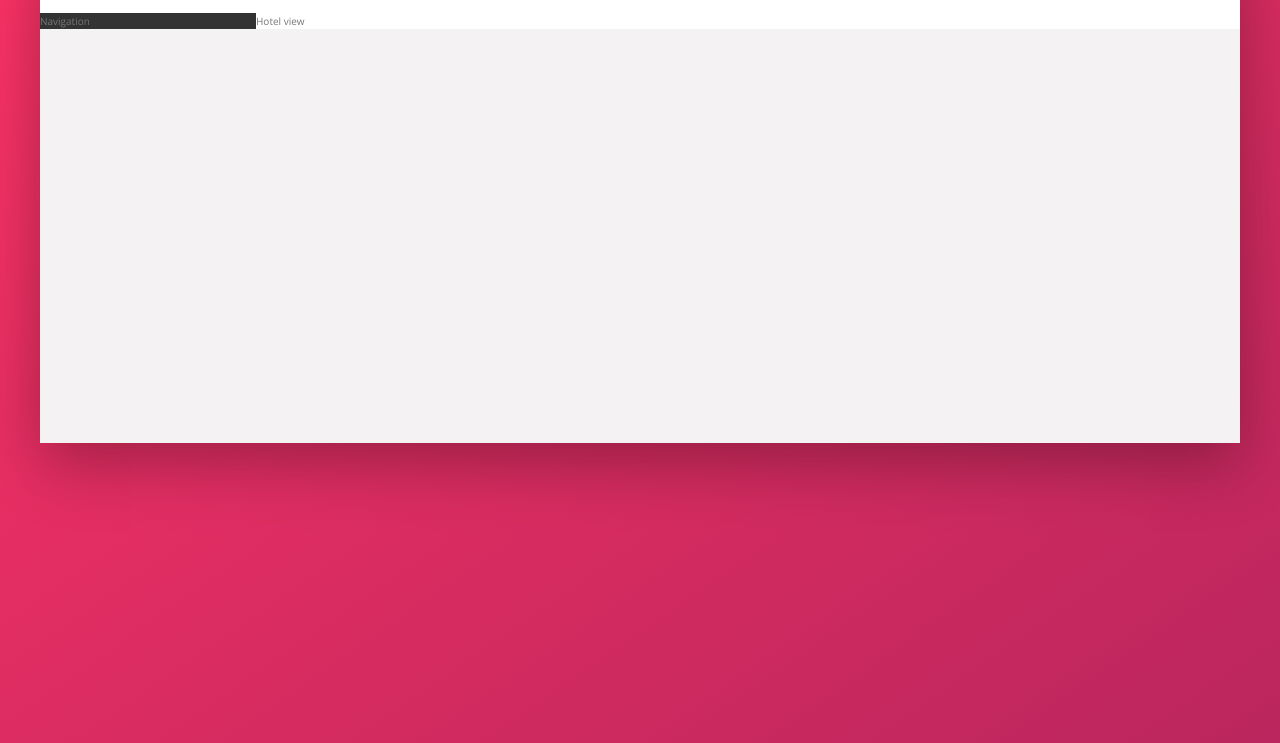
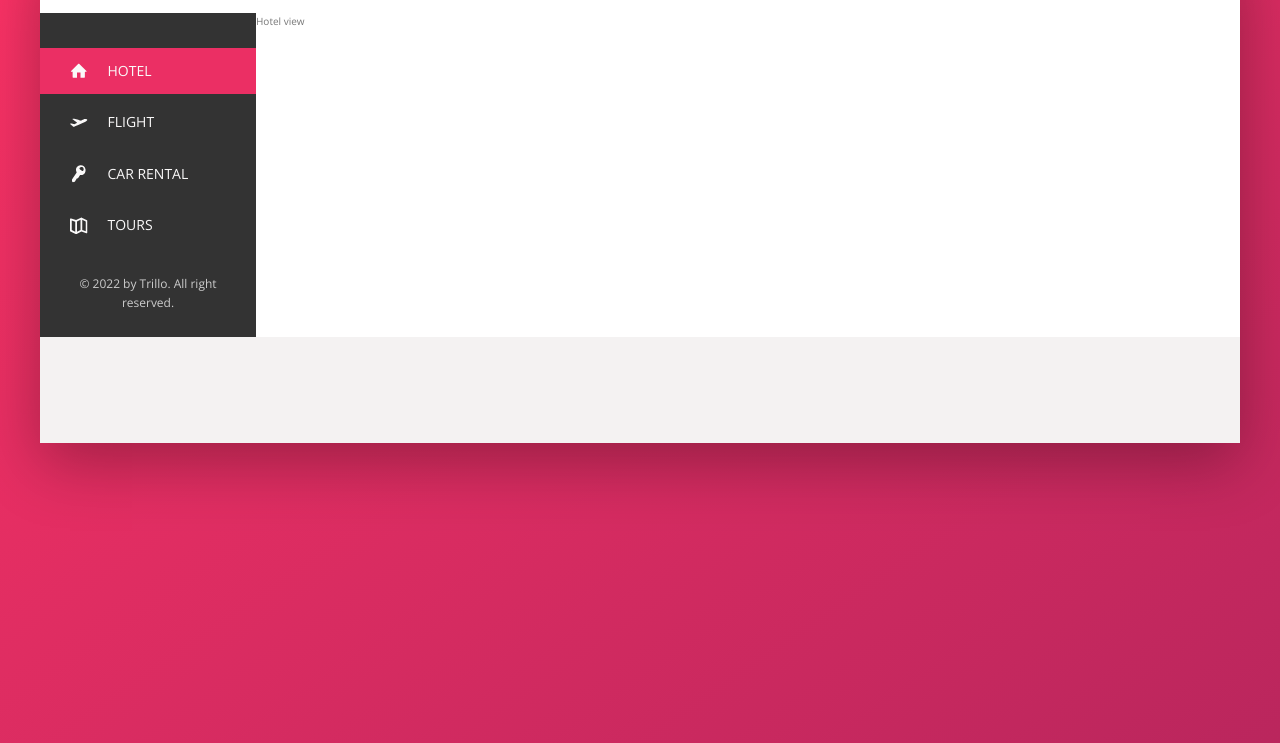
Before and after one commit to annkurat/trillo, a website: page index.html in a window 1280 px wide. Shown: the part 137-880 px from the top of the page. Drawn offline with nearby package versions, Linux system fonts and the light colour scheme.

Commit message:
add navigation

```diff
--- a/index.html
+++ b/index.html
@@ -52,7 +52,44 @@
 				</nav>
 			</header>
 			<div class="content">
-				<nav class="sidebar">Navigation</nav>
+				<nav class="sidebar">
+					<ul class="side-nav">
+						<li class="side-nav__item side-nav__item--active">
+							<a href="#" class="side-nav__link">
+								<svg class="side-nav__icon">
+									<use xlink:href="img/sprite.svg#icon-home"></use>
+								</svg>
+								<span>Hotel</span>
+							</a>
+						</li>
+						<li class="side-nav__item">
+							<a href="#" class="side-nav__link">
+								<svg class="side-nav__icon">
+									<use xlink:href="img/sprite.svg#icon-aircraft-take-off"></use>
+								</svg>
+								<span>Flight</span>
+							</a>
+						</li>
+						<li class="side-nav__item">
+							<a href="#" class="side-nav__link">
+								<svg class="side-nav__icon">
+									<use xlink:href="img/sprite.svg#icon-key"></use>
+								</svg>
+								<span>Car rental</span>
+							</a>
+						</li>
+						<li class="side-nav__item">
+							<a href="#" class="side-nav__link">
+								<svg class="side-nav__icon">
+									<use xlink:href="img/sprite.svg#icon-map"></use>
+								</svg>
+								<span>Tours</span>
+							</a>
+						</li>
+					</ul>
+
+					<div class="legal">&copy; 2022 by Trillo. All right reserved.</div>
+				</nav>
 				<main class="hotel-view">Hotel view</main>
 			</div>
 		</div>
--- a/sass/_components.scss
+++ b/sass/_components.scss
@@ -107,3 +107,67 @@
 		margin-right: 1rem;
 	}
 }
+
+.side-nav {
+	font-size: 1.4rem;
+	list-style: none;
+	margin-top: 3.5rem;
+
+	&__item {
+		position: relative;
+
+		&::before {
+			content: "";
+			position: absolute;
+			top: 0;
+			left: 0;
+			height: 100%;
+			width: 3px;
+			transform: scaleY(0);
+			transition: transform 0.2s, width 0.4s cubic-bezier(1, 0, 0, 1) 0.2s,
+				background-color 0.1s;
+			background-color: var(--color-primary);
+		}
+
+		&:active::before {
+			background-color: var(--color-primary-light);
+		}
+
+		&:not(:last-child) {
+			margin-bottom: 0.5rem;
+		}
+	}
+
+	&__item:hover::before,
+	&__item--active::before {
+		transform: scaleY(1);
+		width: 100%;
+	}
+
+	&__link:link,
+	&__link:visited {
+		color: var(--color-grey-light-1);
+		text-decoration: none;
+		text-transform: uppercase;
+		display: inline-block;
+		padding: 1.2rem 3rem;
+		display: flex;
+		align-items: center;
+		position: relative;
+		z-index: 10;
+	}
+
+	&__icon {
+		width: 1.75rem;
+		height: 1.75rem;
+		margin-right: 2rem;
+		fill: currentColor;
+	}
+}
+
+.legal {
+	font-size: 1.2rem;
+	text-align: center;
+	padding: 2.5rem;
+	color: var(--color-grey-light-4);
+}
--- a/sass/_layout.scss
+++ b/sass/_layout.scss
@@ -23,6 +23,9 @@
 .sidebar {
 	background-color: var(--color-grey-dark-1);
 	flex: 0 1 18%;
+	display: flex;
+	flex-direction: column;
+	justify-content: space-between;
 }
 
 .hotel-view {
```
Also changed, not shown: css/style.css.
